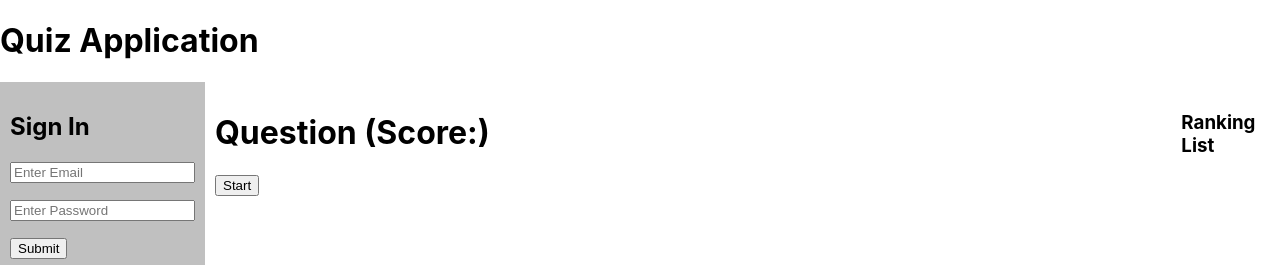
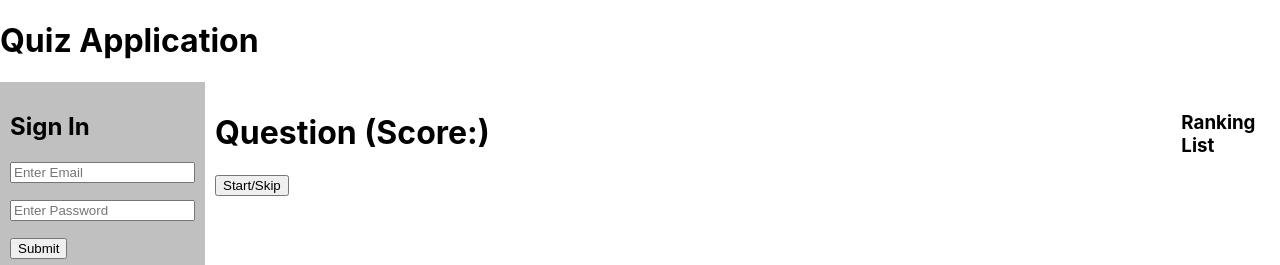
Before and after one commit to praveannair/client, a React (Create React App) app: page / in a window 1280 px wide. Shown: the top 265 px of the page. Built offline with nearby package versions, Linux system fonts and the light colour scheme.

Commit message:
Added skip

```diff
--- a/src/User1.js
+++ b/src/User1.js
@@ -255,7 +255,7 @@ export default function Users1() {
             <div style={{display:'flex'}}>
               <div style={{width:'1000px'}}>
               <h1>Question (Score:{score})</h1>
-              <button onClick={showQuestion}>Start</button>
+              <button onClick={showQuestion}>Start/Skip</button>
               {question &&
                 question.map((obj) => (
                   <div style={{ fontSize: "20px" }} key={obj._id}>
```
